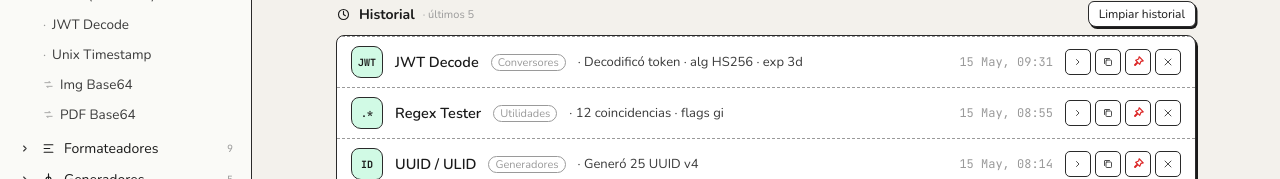
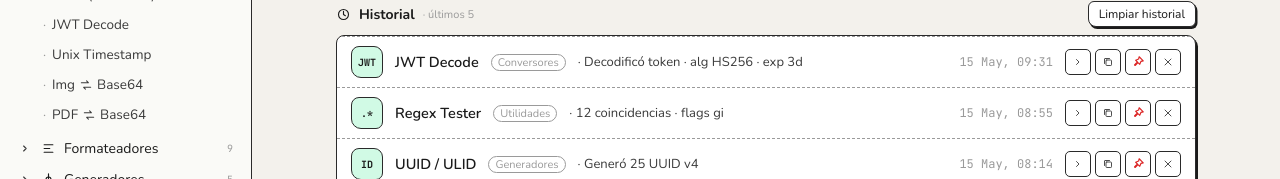
Before and after one commit to hberdon/devsnest, a React (Vite) app: page / in a window 1280 px wide. Shown: the part 334-513 px from the top of the page. Built offline with nearby package versions, Linux system fonts and the light colour scheme.

Commit message:
fix(sidebar): embed cat-conv icon inside name for img/pdf-base64, keep dot on left

```diff
--- a/src/components/Sidebar/index.tsx
+++ b/src/components/Sidebar/index.tsx
@@ -167,11 +167,16 @@ export function Sidebar() {
                           to={`/tools/${tool.id}`}
                           className={`${s.catToolRow} ${isActive ? s.catToolActive : ''}`}
                         >
-                          {(tool.id === 'img-base64' || tool.id === 'pdf-base64')
-                            ? <Icon name="cat-conv" size={11} color="var(--color-muted)" />
-                            : <span className={s.catDot}>·</span>
-                          }
-                          <span style={{ flex: 1 }}>{tool.name}</span>
+                          <span className={s.catDot}>·</span>
+                          {(tool.id === 'img-base64' || tool.id === 'pdf-base64') ? (
+                            <span style={{ flex: 1, display: 'inline-flex', alignItems: 'center', gap: 4 }}>
+                              {tool.id === 'img-base64' ? 'Img' : 'PDF'}
+                              <Icon name="cat-conv" size={14} color="currentColor" />
+                              Base64
+                            </span>
+                          ) : (
+                            <span style={{ flex: 1 }}>{tool.name}</span>
+                          )}
                         </Link>
                       )
                     })}
```
